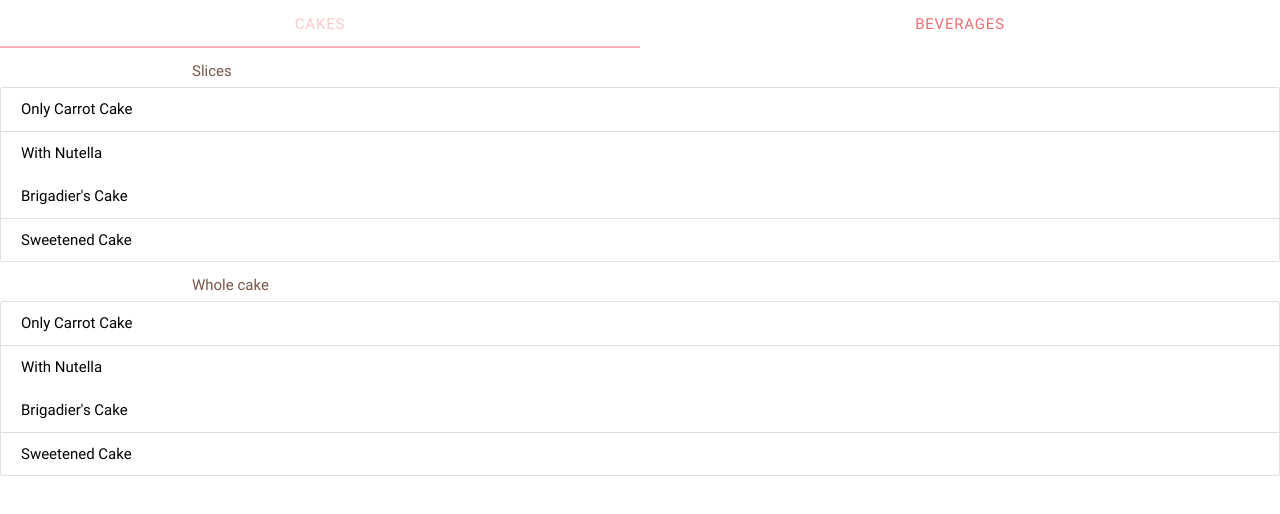
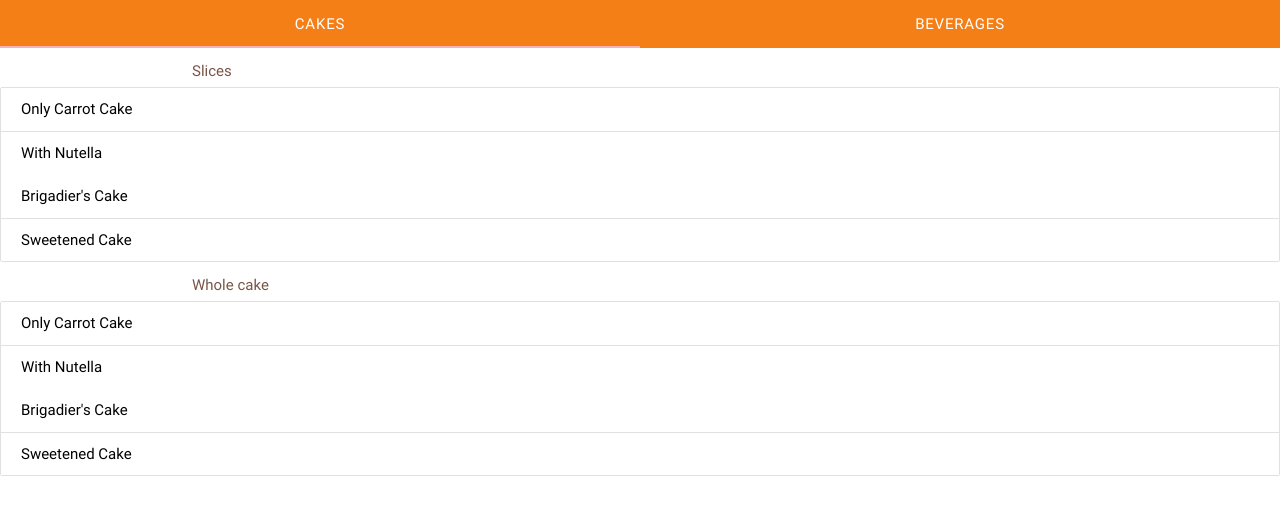
Before and after one commit to joabetc/waiterapp, a website: page www/index.html in a window 1280 px wide. Drawn offline with Linux system fonts and the light colour scheme.

Commit message:
Improving tabs style

```diff
--- a/www/index.html
+++ b/www/index.html
@@ -9,12 +9,12 @@
 </head>
 <body>
 
-    <ul class="tabs">
+    <ul class="tabs yellow darken-4">
         <li class="tab">
-            <a href="#cakes">Cakes</a>
+            <a href="#cakes" class="white-text waves-effect waves-light">Cakes</a>
         </li>
         <li class="tab">
-            <a href="#beverages">Beverages</a>
+            <a href="#beverages" class="white-text waves-effect waves-light">Beverages</a>
         </li>
     </ul>
 
```
